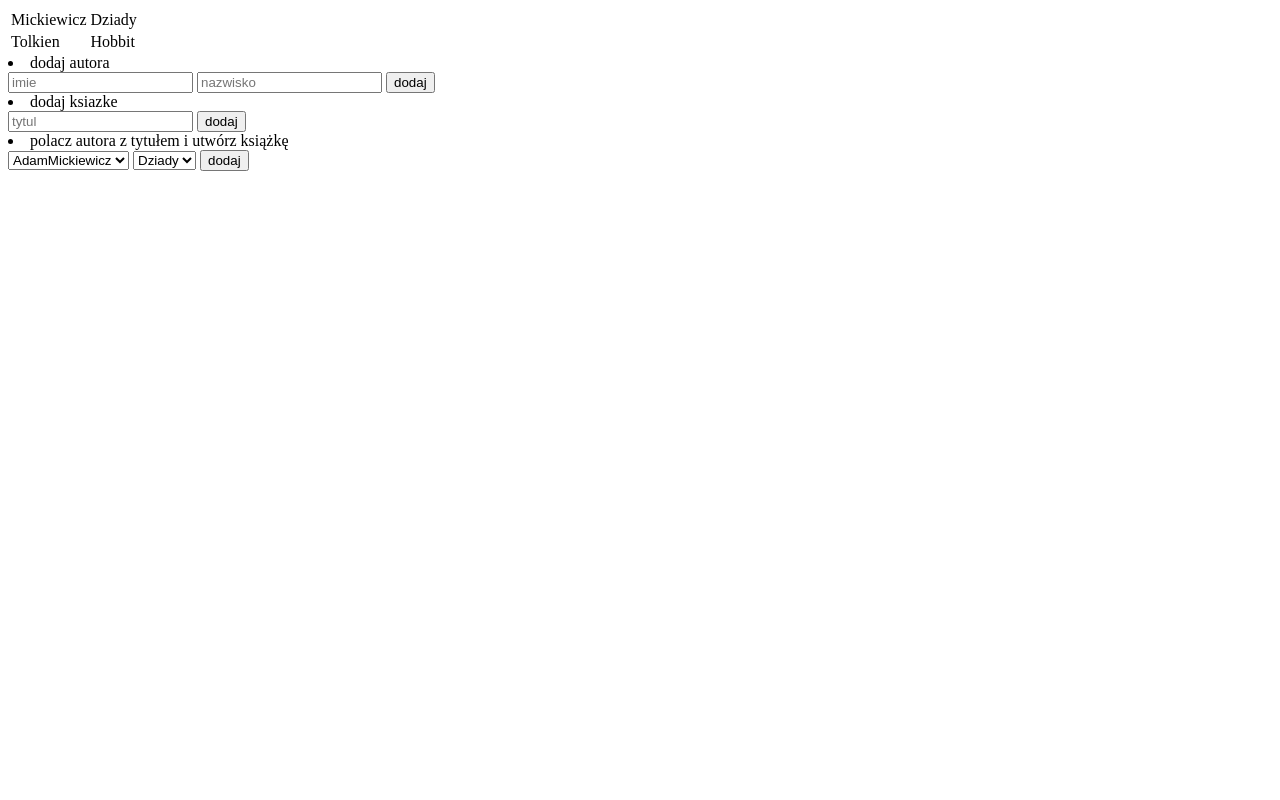
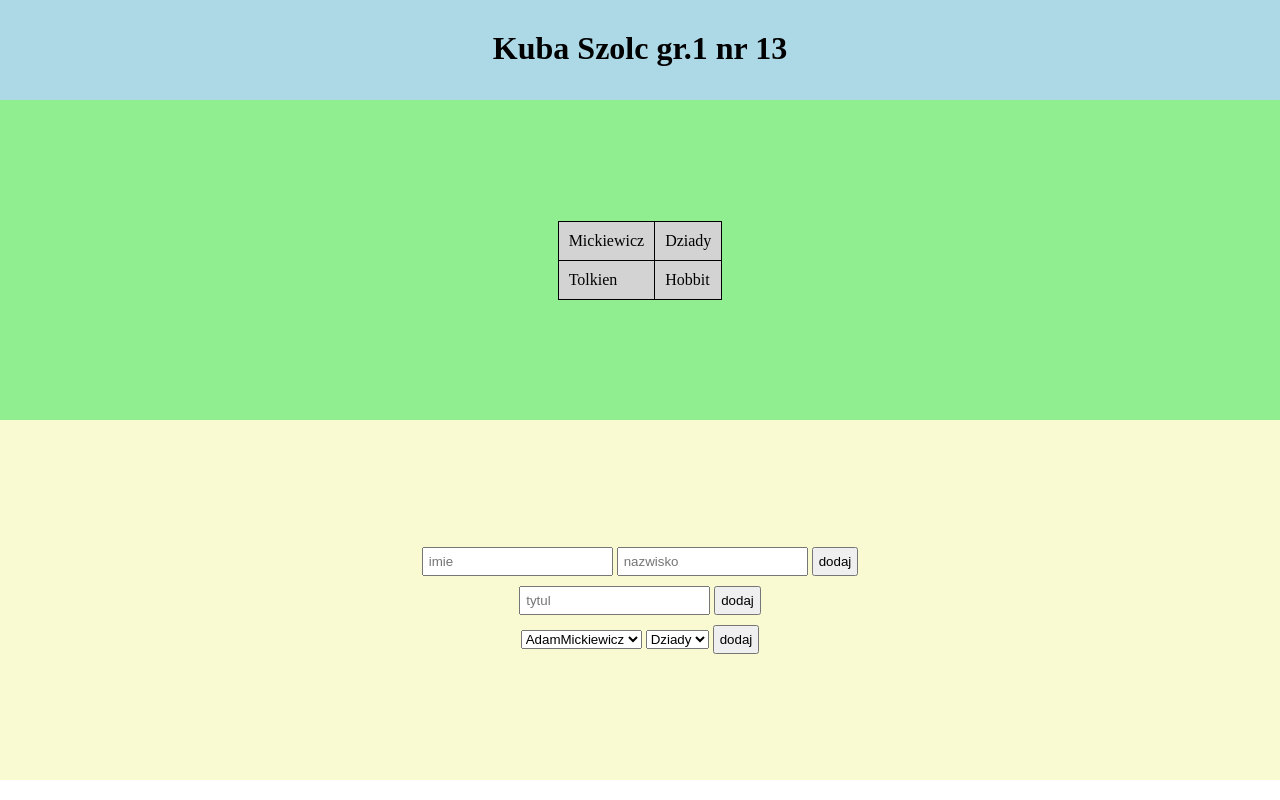
Before and after one commit to 3ti-2020/crud-wiele-do-wielu-kuba-szolc, a PHP site: page / in a window 1280 px wide. Run offline with PHP 8.4, Linux system fonts and the light colour scheme; data comes from the database, SQL or seed files in the repository; data that the repository does not hold is empty.

Commit message:
Add files via upload

```diff
--- a/index.php
+++ b/index.php
@@ -3,9 +3,12 @@
 <head>
     <meta charset="UTF-8">
     <meta name="viewport" content="width=device-width, initial-scale=1.0">
-    <title>Document</title>
+    <title>Kuba Szolc</title>
+    <link rel="stylesheet" href="style.css">
 </head>
 <body>
+    <h1>Kuba Szolc gr.1 nr 13</h1>
+    <div class="tablecont">
         <table>
         <?php
             $conn = new mysqli("remotemysql.com", "1Ed39FMiyQ", "ZMFu5eO2lq", "1Ed39FMiyQ");
@@ -17,20 +20,21 @@
             }
         ?>
         </table>
+    </div>
+
+    <div class="forms">
         <form method="post" action="insert-autor.php">
-    <li>dodaj autora</li>
             <input type="text" name="imie" placeholder="imie">
             <input type="text" name="nazwisko" placeholder="nazwisko">
             <input type="submit" value="dodaj">
         </form>
+
         <form method="post" action="insert-tytul.php">
-    <li>dodaj ksiazke</li>
             <input type="text" name="tytul" placeholder="tytul">
             <input type="submit" value="dodaj">
         </form>
 
         <form method="post" action="insert-ksiazka.php">
-    <li>polacz autora z tytułem i utwórz książkę</li>
             <select name="autor">
                 <?php
                     $result = $conn->query("SELECT * FROM autorzy");
@@ -51,5 +55,7 @@
             </select>
             <input type="submit" value="dodaj">
         </form>
+    </div>
+
 </body>
 </html>
--- /dev/null
+++ b/style.css
@@ -0,0 +1,43 @@
+body{
+    margin: 0;
+    padding: 0;
+}
+
+h1{
+    background-color: lightblue;
+    height: 5vh;
+    margin: 0;
+    padding: 30px;
+    text-align: center;
+}
+
+.tablecont{
+    height: 40vh;
+    display: flex;
+    justify-content: center;
+    align-items: center;
+    background-color: lightgreen;
+}
+
+table,td{
+    border: 1px solid black;
+    border-collapse: collapse;
+    background-color: lightgray;
+    padding: 10px;
+}
+
+.forms{
+    background-color: lightgoldenrodyellow;
+    height: 45vh;
+    display: flex;
+    justify-content: center;
+    align-items: center;
+    flex-direction: column;
+}
+
+form{
+    margin: 5px;
+}
+input{
+    padding: 5px;
+}
```
Lines whose indentation alone changed are shown as unchanged.
